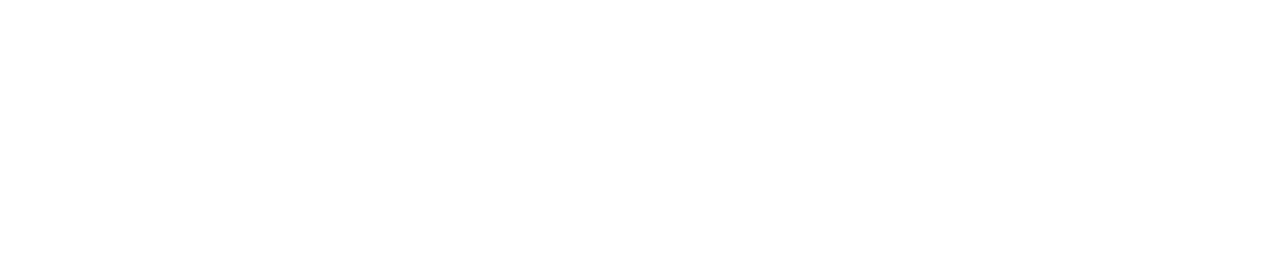
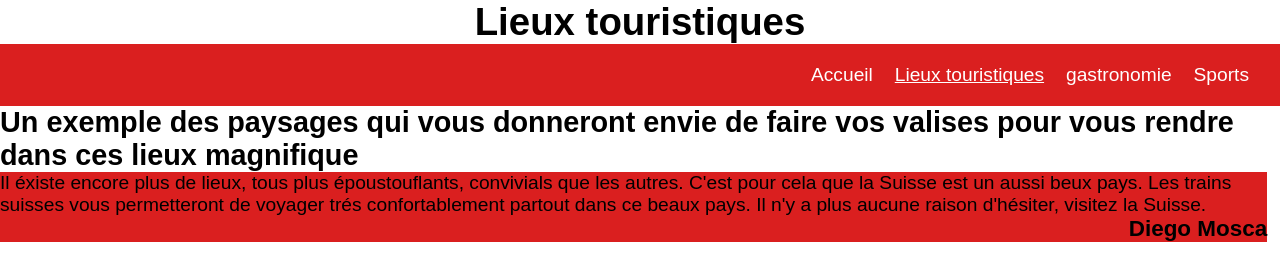
Before and after one commit to DiegoMosca10/UE4Exercice2_sitetouristique, a plain HTML site: page site2.html in a window 1280 px wide. Drawn offline with Linux system fonts and the light colour scheme.

Commit message:
Structure de la deuxième page

```diff
--- a/css/style.css
+++ b/css/style.css
@@ -80,6 +80,7 @@ nav ul li {
 nav ul li a:hover {
     background-color: white;
     color: rgb(218, 31, 31);
+    text-decoration: underline;
 }
 
 footer h3 {
--- a/site2.html
+++ b/site2.html
@@ -0,0 +1,73 @@
+<!DOCTYPE html>
+<html lang="en">
+
+
+<head>
+    <meta charset="UTF-8">
+    <meta name="viewport" content="width=device-width, initial-scale=1.0">
+    <title>Tourisme en Suisse</title>
+    <link rel="stylesheet" href="./css/style.css">
+    <style>
+        header nav ul li:nth-child(2) a {
+            text-decoration: underline;
+        }
+    </style>
+</head>
+
+
+<body>
+    <header>
+
+        <h1>Lieux touristiques</h1>
+
+
+        <section>
+            <nav>
+                <ul>
+                    <li>
+                        <a href="./site.html">Accueil</a>
+                    </li>
+                    <li>
+                        <a href="./site2.html">Lieux touristiques</a>
+                    </li>
+                    <li>
+                        <a href="./site3.html">gastronomie</a>
+                    </li>
+                    <li>
+                        <a href="./site4.html">Sports</a>
+                    </li>
+                </ul>
+            </nav>
+        </section>
+
+    </header>
+    <main>
+        <h2>Un exemple des paysages qui vous donneront envie de faire vos valises pour vous rendre dans ces lieux
+            magnifique</h2>
+        <figure>
+
+            <figcaption></figcaption>
+        </figure>
+        <figure>
+
+            <figcaption></figcaption>
+        </figure>
+        <figure>
+
+            <figcaption></figcaption>
+        </figure>
+
+    </main>
+    <footer>
+
+        <p>
+            Il éxiste encore plus de lieux, tous plus époustouflants, convivials que les autres. C'est pour cela que la
+            Suisse est un aussi beux pays. Les trains suisses vous permetteront de voyager trés confortablement partout
+            dans ce beaux pays. Il n'y a plus aucune raison d'hésiter, visitez la Suisse.
+
+        </p>
+        <h3>Diego Mosca</h3>
+    </footer>
+</body>
+
+</html>
```
Also changed, not shown: site.html (+5 -0 lines), image/Cervin.avif (added).
